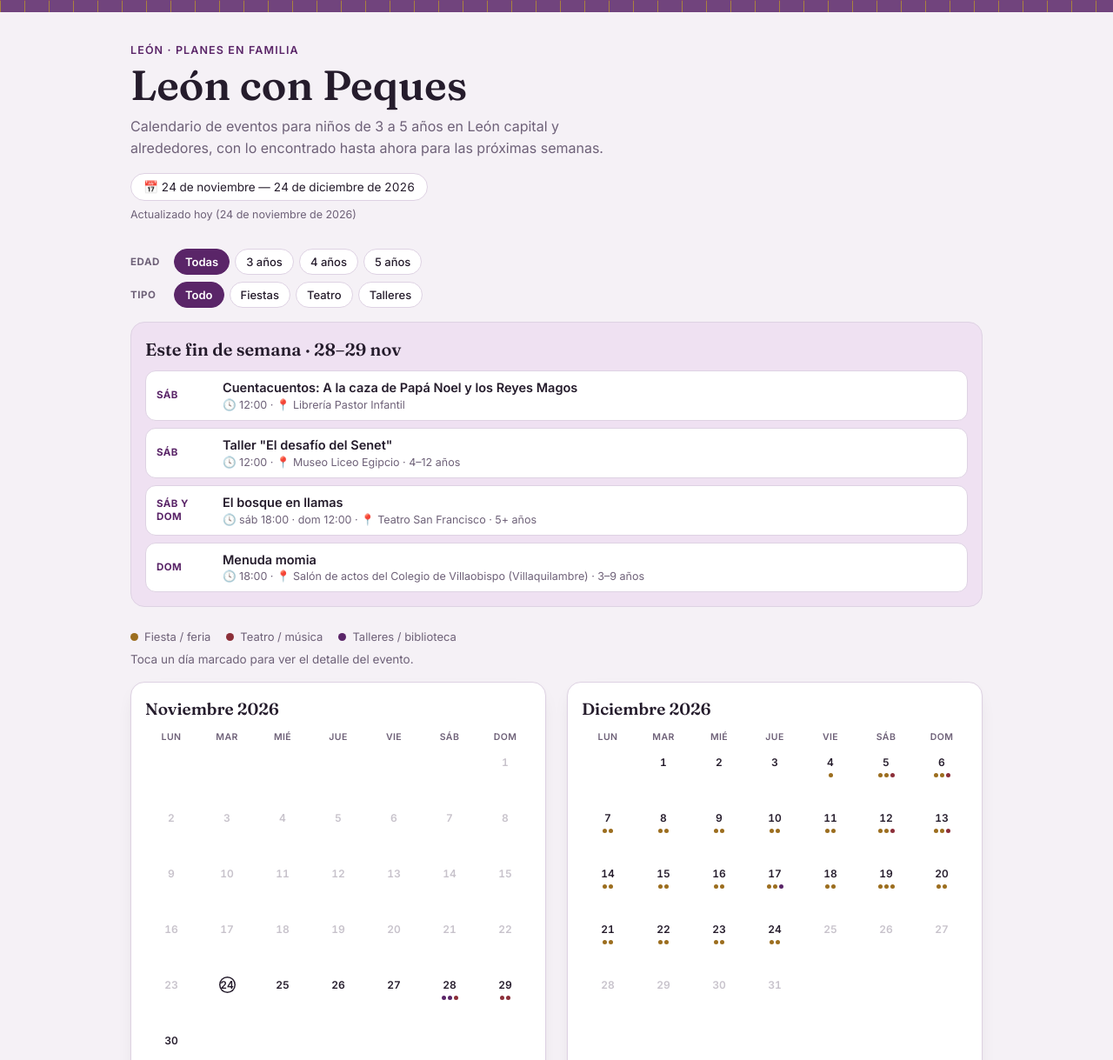
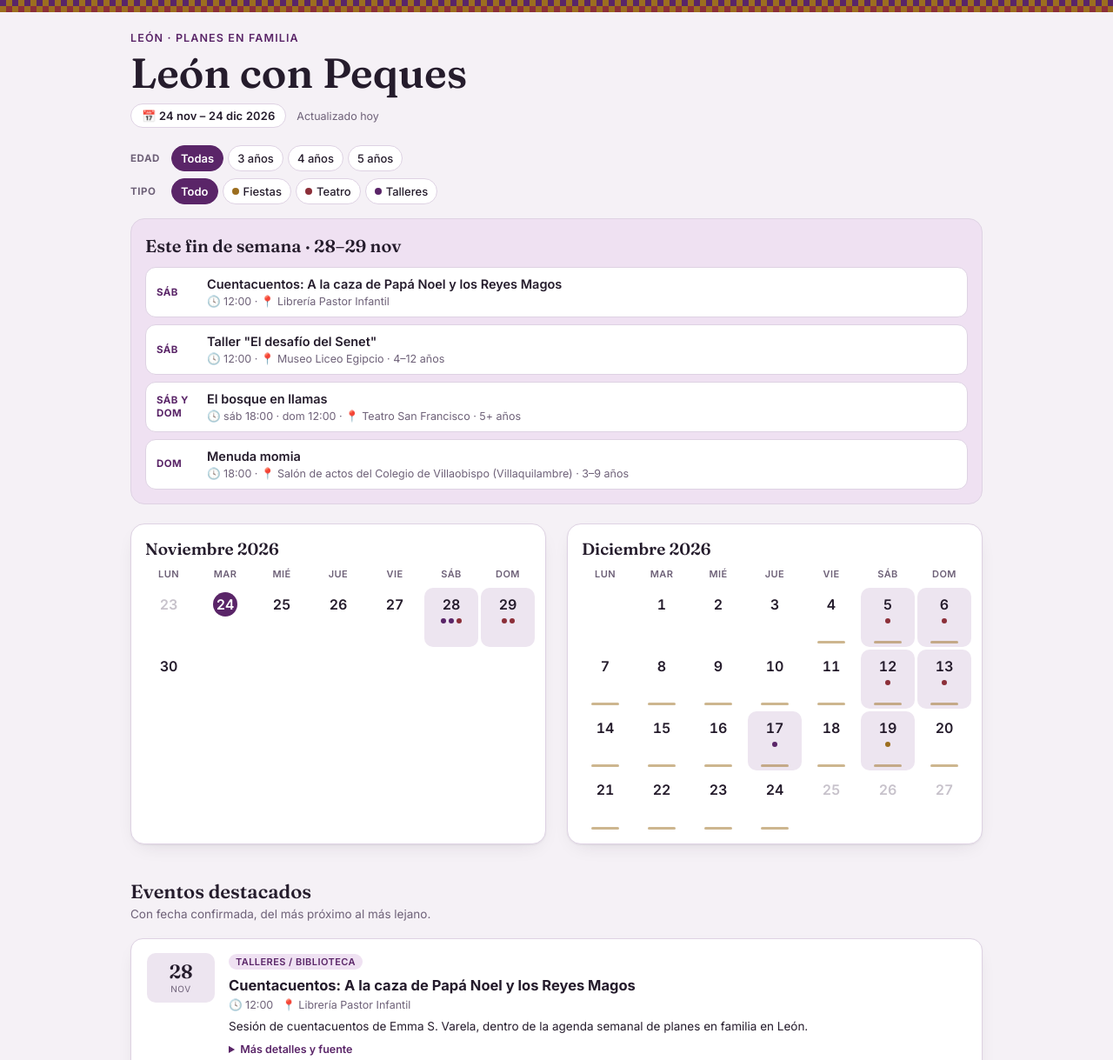
Before and after one commit to peterkas/leon-con-peques, a plain HTML site: page index.html in a window 1280 px wide. Shown: the top 1219 px of the page at 87% size. Drawn offline with Linux system fonts and the light colour scheme.

Commit message:
Repaso visual: cabecera compacta, calendario más grande y tarjetas más cortas
- Cabecera: fuera el texto explicativo; periodo y "Actualizado" en una línea.
  Damero de la franja superior corregido (como el del icono).
- Leyenda y nota "Toca un día…" eliminadas: los colores van en los botones
  de tipo. Filtros en una fila por grupo (desplazables si no caben).
- Calendario: solo las semanas que tocan el periodo; días y números más
  grandes, hoy en círculo relleno, días con planes con fondo; los eventos de
  temporada (mercado, parque) como barra discreta en vez de puntos diarios.
  Sin desbordes en pantallas de 320 px.
- Tarjetas: fecha arriba; notas de verificación y fuente plegadas en
  "Más detalles y fuente"; en pantallas estrechas la fecha va encima.

Co-Authored-By: Claude Opus 5.5 <noreply@anthropic.com>

```diff
--- a/index.html
+++ b/index.html
@@ -82,29 +82,28 @@
   img{max-width:100%}
   [hidden]{display:none!important}
   html{ scroll-padding-top:env(safe-area-inset-top,0px); }
+  :root{ --gutter:20px; }
+  @media (max-width:520px){ :root{ --gutter:16px; } }
   body{
     margin:0;
     background:var(--bg);
     color:var(--text);
     font-family:'Inter',-apple-system,'Segoe UI',sans-serif;
     font-size:14px;
-    padding:0 max(20px, env(safe-area-inset-right,0px)) 64px max(20px, env(safe-area-inset-left,0px));
+    padding:0 max(var(--gutter), env(safe-area-inset-right,0px)) 64px max(var(--gutter), env(safe-area-inset-left,0px));
     -webkit-text-size-adjust:100%;
   }
   .wrap{ max-width:980px; margin:0 auto; }
 
+  /* Damero como el del icono: cuadros de 7px, dorado / granate / morado */
   .checker{
     height:14px;
-    margin:0 -20px 0;
-    background-image:
-      conic-gradient(from 90deg at 1px 1px,
-        var(--purple) 90deg, var(--gold) 90deg 180deg,
-        var(--garnet) 180deg 270deg, var(--purple) 270deg);
-    background-size: 28px 28px;
-    opacity:0.85;
+    margin:0 calc(-1 * max(var(--gutter), env(safe-area-inset-left,0px)));
+    background-image:conic-gradient(var(--gold) 0 25%, var(--garnet) 0 50%, var(--gold) 0 75%, var(--purple) 0);
+    background-size:14px 14px;
   }
 
-  header{ padding:36px 0 28px; }
+  header{ padding:22px 0 16px; }
   .eyebrow{
     font-size:12.5px; font-weight:600; letter-spacing:0.09em; text-transform:uppercase;
     color:var(--purple);
@@ -125,20 +124,19 @@
     line-height:1.55;
     margin:0;
   }
+  .header-meta{ display:flex; flex-wrap:wrap; align-items:center; gap:6px 12px; margin-top:10px; }
   .range{
-    display:inline-flex; align-items:center; gap:8px;
-    margin-top:16px;
-    font-size:13.5px;
+    display:inline-flex; align-items:center; gap:6px;
+    font-size:13px; font-weight:600;
     color:var(--text);
     background:var(--surface);
     border:1px solid var(--border);
-    padding:7px 14px;
+    padding:5px 12px;
     border-radius:999px;
     font-variant-numeric:tabular-nums;
   }
 
   .updated{
-    margin-top:8px;
     font-size:12.5px;
     color:var(--text-muted);
   }
@@ -156,13 +154,15 @@
 
   /* Filtros */
   .filters{ display:flex; flex-direction:column; gap:8px; margin:4px 0 16px; }
-  .f-row{ display:flex; flex-wrap:wrap; align-items:center; gap:6px; }
+  .f-row{ display:flex; align-items:center; gap:5px; overflow-x:auto; scrollbar-width:none; -webkit-overflow-scrolling:touch; }
+  .f-row::-webkit-scrollbar{ display:none; }
   .f-label{
     font-size:11.5px; font-weight:700; text-transform:uppercase; letter-spacing:0.05em;
-    color:var(--text-muted); min-width:44px;
+    color:var(--text-muted); min-width:42px; flex:none;
   }
   .chip{
-    padding:6px 12px;
+    flex:none;
+    padding:6px 10px;
     border-radius:999px;
     border:1px solid var(--border);
     background:var(--surface);
@@ -174,6 +174,8 @@
   .chip:hover{ border-color:var(--purple); }
   .chip[aria-pressed="true"]{ background:var(--purple); border-color:var(--purple); color:var(--surface); font-weight:600; }
   .chip:focus-visible{ outline:2px solid var(--purple); outline-offset:2px; }
+  .chip .dot{ display:inline-block; width:8px; height:8px; margin-right:5px; vertical-align:1px; }
+  .chip[aria-pressed="true"] .dot{ box-shadow:0 0 0 1.5px var(--surface); }
   .filter-note{
     margin:-10px 0 16px; font-size:13px; color:var(--text-muted);
   }
@@ -184,7 +186,7 @@
 
   /* Este fin de semana */
   .weekend{
-    margin:8px 0 6px;
+    margin:8px 0 22px;
     padding:18px 16px 16px;
     border-radius:16px;
     background:var(--purple-soft);
@@ -193,7 +195,7 @@
   .weekend .section-title{ font-size:20px; margin-bottom:12px; }
   .wk-list{ display:flex; flex-direction:column; gap:8px; }
   .wk-item{
-    display:grid; grid-template-columns:64px 1fr; gap:12px; align-items:center;
+    display:grid; grid-template-columns:48px 1fr; gap:10px; align-items:center;
     width:100%; text-align:left;
     padding:10px 12px;
     border-radius:12px;
@@ -214,13 +216,6 @@
   .wk-meta{ font-size:12.5px; color:var(--text-muted); margin-top:2px; }
   .wk-empty, .wk-also{ margin:10px 0 0; font-size:13px; color:var(--text-muted); line-height:1.5; }
 
-  .legend{
-    display:flex; flex-wrap:wrap; gap:18px;
-    margin:26px 0 18px;
-    font-size:13px;
-    color:var(--text-muted);
-  }
-  .legend span{ display:inline-flex; align-items:center; gap:7px; }
   .dot{ width:9px; height:9px; border-radius:50%; flex:none; }
 
   .months{
@@ -232,32 +227,43 @@
     background:var(--surface);
     border:1px solid var(--border);
     border-radius:16px;
-    padding:18px 16px 20px;
+    padding:16px 12px 12px;
     box-shadow:var(--shadow);
   }
   .month h2{
     font-family:'Fraunces',Georgia,serif;
     font-weight:600;
     font-size:19px;
-    margin:0 0 14px;
+    margin:0 4px 10px;
     text-transform:capitalize;
   }
   .grid7{
     display:grid;
-    grid-template-columns:repeat(7,1fr);
-    gap:4px;
+    grid-template-columns:repeat(7, minmax(0, 1fr));
+    gap:3px;
+  }
+  @media (max-width:360px){
+    .month{ padding:14px 6px 10px; }
+    .grid7{ gap:2px; }
+    .day{ font-size:14px; }
+    .num{ width:24px !important; height:24px !important; }
+    .wd{ font-size:10px; letter-spacing:0; }
+    .card{ grid-template-columns:1fr; gap:10px; padding:14px; }
+    .datebadge{ flex-direction:row; gap:6px; justify-self:start; padding:6px 12px; align-items:baseline; }
+    .datebadge .d{ font-size:18px; }
+    .datebadge .m, .datebadge .to{ margin-top:0; }
   }
   .wd{
-    font-size:10.5px; font-weight:600; letter-spacing:0.04em; text-transform:uppercase;
-    color:var(--text-muted); text-align:center; padding-bottom:4px;
+    font-size:11px; font-weight:600; letter-spacing:0.04em; text-transform:uppercase;
+    color:var(--text-muted); text-align:center; padding-bottom:6px;
   }
   .day{
     position:relative;
-    aspect-ratio:1/1;
-    border-radius:8px;
+    aspect-ratio:10/11;
+    border-radius:10px;
     display:flex; flex-direction:column; align-items:center; justify-content:flex-start;
     padding:4px 2px 2px;
-    font-size:12px;
+    font-size:16px;
     font-family:inherit;
     font-variant-numeric:tabular-nums;
     background:transparent;
@@ -280,12 +286,20 @@
     border-color:var(--border);
   }
   .day.has-events:focus-visible{ outline:2px solid var(--purple); outline-offset:1px; }
+  .day.has-events{ background:var(--surface-2); }
+  .day.past.has-events{ background:transparent; }
   .num{
-    width:19px; height:19px; display:flex; align-items:center; justify-content:center;
+    width:28px; height:28px; display:flex; align-items:center; justify-content:center;
     border-radius:50%; font-weight:600;
   }
-  .marks{ display:flex; gap:2px; margin-top:3px; flex-wrap:wrap; justify-content:center; }
-  .mk{ width:5px; height:5px; border-radius:50%; }
+  .day.today .num{ background:var(--purple); color:var(--surface); box-shadow:none; }
+  .marks{ display:flex; gap:3px; margin-top:2px; flex-wrap:wrap; justify-content:center; }
+  .mk{ width:6px; height:6px; border-radius:50%; }
+  /* Eventos de temporada (mercado, parque…): una barra discreta en lugar de puntos */
+  .season-bar{ position:absolute; left:24%; right:24%; bottom:3px; height:3px; border-radius:2px; opacity:0.5; }
+  .season-bar.fiesta{ background:var(--gold); }
+  .season-bar.teatro{ background:var(--garnet); }
+  .season-bar.taller{ background:var(--purple); }
   .mk.fiesta{ background:var(--gold); }
   .mk.teatro{ background:var(--garnet); }
   .mk.taller{ background:var(--purple); }
@@ -315,8 +329,9 @@
   @media (max-width:520px){ .card{ grid-template-columns:56px 1fr; } }
   .datebadge{
     display:flex; flex-direction:column; align-items:center; justify-content:center;
+    align-self:start;
     border-radius:10px;
-    padding:8px 4px;
+    padding:10px 4px;
     text-align:center;
     background:var(--surface-2);
   }
@@ -324,7 +339,7 @@
   .datebadge .m{ font-size:10px; text-transform:uppercase; letter-spacing:0.06em; color:var(--text-muted); margin-top:3px;}
   .datebadge .to{ font-size:9.5px; color:var(--text-muted); margin-top:2px; }
 
-  .card h3{ font-size:16.5px; margin:0 0 4px; font-weight:700; }
+  .card h3{ font-size:16.5px; margin:8px 0 4px; font-weight:700; line-height:1.3; }
   .meta{ display:flex; flex-wrap:wrap; gap:10px; font-size:12.5px; color:var(--text-muted); margin-bottom:7px; }
   .tag{
     display:inline-flex; align-items:center; gap:5px;
@@ -350,6 +365,8 @@
   .card p{ margin:0 0 6px; font-size:13.5px; line-height:1.55; color:var(--text); }
   .card .detail{ color:var(--text-muted); font-size:13px; }
   .card .src{ font-size:11.5px; color:var(--text-muted); margin-top:6px; }
+  .more summary{ cursor:pointer; font-size:12.5px; font-weight:600; color:var(--purple); padding:2px 0; }
+  .more[open] summary{ margin-bottom:6px; }
   .card.flash{ outline:2px solid var(--purple); outline-offset:2px; }
   .actions{ display:flex; flex-wrap:wrap; gap:8px; margin-top:12px; }
   .act{
@@ -470,9 +487,10 @@
   <header>
     <div class="eyebrow">León · Planes en familia</div>
     <h1>León con Peques</h1>
-    <p class="sub">Calendario de eventos para niños de 3 a 5 años en León capital y alrededores, con lo encontrado hasta ahora para las próximas semanas.</p>
-    <div class="range" id="range"></div>
-    <div class="updated" id="updatedLine"></div>
+    <div class="header-meta">
+      <span class="range" id="range"></span>
+      <span class="updated" id="updatedLine"></span>
+    </div>
   </header>
 
   <div class="notice" id="staleNotice" role="status" hidden></div>
@@ -486,14 +504,12 @@
     <p class="wk-also" id="weekendAlso" hidden></p>
   </section>
 
-  <div class="legend" id="legend"></div>
-  <p class="section-note" style="margin:-8px 0 18px;">Toca un día marcado para ver el detalle del evento.</p>
 
   <div class="months" id="months"></div>
 
   <section class="events">
     <h2 class="section-title">Eventos destacados</h2>
-    <p class="section-note">Con fecha confirmada en las fuentes consultadas. Ordenados empezando por el más próximo.</p>
+    <p class="section-note">Con fecha confirmada, del más próximo al más lejano.</p>
     <p class="filter-note" id="filterNote" hidden></p>
     <div class="cards" id="cards"></div>
     <p class="section-note" id="noUpcoming" hidden></p>
@@ -574,7 +590,7 @@ function renderFilters(){
       ${chip('age','all','Todas')}${AGES.map(a => chip('age', a, `${a} años`)).join('')}
     </div>
     <div class="f-row"><span class="f-label">Tipo</span>
-      ${chip('cat','all','Todo')}${Object.entries(CATS).map(([k,c]) => chip('cat', k, c.short)).join('')}
+      ${chip('cat','all','Todo')}${Object.entries(CATS).map(([k,c]) => chip('cat', k, `<span class="dot" style="background:${c.color}"></span>${c.short}`)).join('')}
     </div>`;
 }
 function setFilter(kind, value){
@@ -677,17 +693,27 @@ function renderEventCard(e, withAnchor){
       <h3>${e.title}</h3>
       <div class="meta">${t ? `<span>🕓 ${escapeHTML(t)}</span>` : ''}<span>📍 ${escapeHTML(e.place)}</span></div>
       <p>${e.summary}</p>
+      <details class="more">
+        <summary>Más detalles y fuente</summary>
         <p class="detail">${e.detail}</p>
         <div class="src">Fuente: ${sourceLinks(e.source)}</div>
+      </details>
       ${renderActions(e)}
     </div>`;
   return card;
 }
 
 // ── Calendario mensual ──
+// Solo se pintan las semanas que tocan el periodo cubierto. Los eventos de temporada
+// (mercado, parque…) se marcan con una barra discreta; el resto, con puntos de color.
 function buildMonth(year, monthIndex, label){
   const daysInMonth = new Date(year, monthIndex+1, 0).getDate();
   const firstWeekday = (new Date(year, monthIndex, 1).getDay() + 6) % 7; // 0=lun
+  const slots = [];
+  for(let i=0; i<firstWeekday; i++) slots.push(null);
+  for(let d=1; d<=daysInMonth; d++) slots.push(d);
+  while(slots.length % 7) slots.push(null);
+
   const wrap = document.createElement('div');
   wrap.className = 'month';
   const h2 = document.createElement('h2');
@@ -699,40 +725,51 @@ function buildMonth(year, monthIndex, label){
     const el = document.createElement('div');
     el.className = 'wd'; el.textContent = w; grid.appendChild(el);
   });
-  for(let i=0; i<firstWeekday; i++){
-    const b = document.createElement('div'); b.className = 'day blank'; grid.appendChild(b);
-  }
-  for(let d=1; d<=daysInMonth; d++){
+
+  for(let w=0; w<slots.length; w+=7){
+    const week = slots.slice(w, w+7);
+    if(!week.some(d => d && inRange(iso(year, monthIndex, d), WINDOW_START, WINDOW_END))) continue;
+    week.forEach(d => {
+      if(!d){ const b = document.createElement('div'); b.className = 'day blank'; grid.appendChild(b); return; }
       const dateStr = iso(year, monthIndex, d);
       const outOfWindow = !inRange(dateStr, WINDOW_START, WINDOW_END);
       const dayEvents = outOfWindow ? [] : eventsOnDay(dateStr);
+      const shortEv = dayEvents.filter(e => !isLong(e)), longEv = dayEvents.filter(isLong);
       const cell = document.createElement('button');
       cell.type = 'button';
       cell.className = 'day'
         + (outOfWindow ? ' out' : '')
         + (!outOfWindow && dateStr < TODAY ? ' past' : '')
         + (dateStr === TODAY ? ' today' : '')
-      + (dayEvents.length ? ' has-events' : '');
+        + (shortEv.length ? ' has-events' : longEv.length ? ' has-season' : '');
       cell.dataset.date = dateStr;
       if(!dayEvents.length) cell.tabIndex = -1;
       const num = document.createElement('div');
       num.className = 'num'; num.textContent = d;
       cell.appendChild(num);
-    if(dayEvents.length){
+      if(shortEv.length){
         const marks = document.createElement('div');
         marks.className = 'marks';
-      dayEvents.forEach(e => {
+        shortEv.forEach(e => {
           const mk = document.createElement('div');
           mk.className = 'mk ' + e.cat;
           marks.appendChild(mk);
         });
         cell.appendChild(marks);
+      }
+      if(longEv.length){
+        const bar = document.createElement('div');
+        bar.className = 'season-bar ' + longEv[0].cat;
+        cell.appendChild(bar);
+      }
+      if(dayEvents.length){
         cell.setAttribute('aria-label', `${d} — ${dayEvents.map(e => e.title).join(', ')}. Ver detalle`);
         cell.addEventListener('click', () => openModal(dateStr, dayEvents));
       } else {
         cell.setAttribute('aria-label', String(d));
       }
       grid.appendChild(cell);
+    });
   }
   wrap.appendChild(grid);
   return wrap;
@@ -848,13 +885,14 @@ function renderAll(){
 // ── Cabecera: periodo cubierto y fecha de actualización ──
 (function renderHeader(){
   const s = parseISO(WINDOW_START), e = parseISO(WINDOW_END);
+  const short = (x) => `${x.d} ${MONTHS_ES[x.m]}`;
   document.getElementById('range').textContent = s.y === e.y
-    ? `📅 ${fmtDayMonth(WINDOW_START)} — ${fmtFull(WINDOW_END)}`
-    : `📅 ${fmtFull(WINDOW_START)} — ${fmtFull(WINDOW_END)}`;
+    ? `📅 ${short(s)} – ${short(e)} ${e.y}`
+    : `📅 ${short(s)} ${s.y} – ${short(e)} ${e.y}`;
 
   const age = daysBetween(UPDATED, TODAY);
   const ageText = age <= 0 ? 'hoy' : age === 1 ? 'ayer' : `hace ${age} días`;
-  document.getElementById('updatedLine').textContent = `Actualizado ${ageText} (${fmtFull(UPDATED)})`;
+  document.getElementById('updatedLine').textContent = `Actualizado ${ageText}`;
   document.getElementById('footerUpdated').textContent = `Actualizado el ${fmtFull(UPDATED)}.`;
 
   const notice = document.getElementById('staleNotice');
@@ -866,13 +904,6 @@ function renderAll(){
     notice.hidden = false;
   }
 })();
-
-const legend = document.getElementById('legend');
-Object.values(CATS).forEach(c => {
-  const s = document.createElement('span');
-  s.innerHTML = `<span class="dot" style="background:${c.color}"></span>${c.label}`;
-  legend.appendChild(s);
-});
 
 const recWrap = document.getElementById('recurring');
 recurring.forEach(r => {
```
Lines whose indentation alone changed are shown as unchanged.
